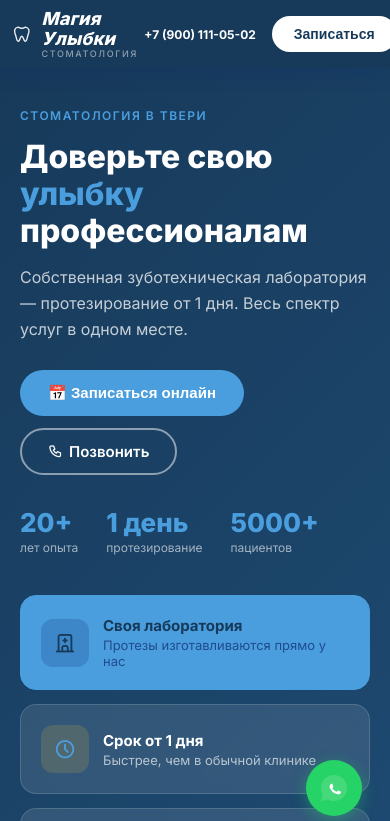
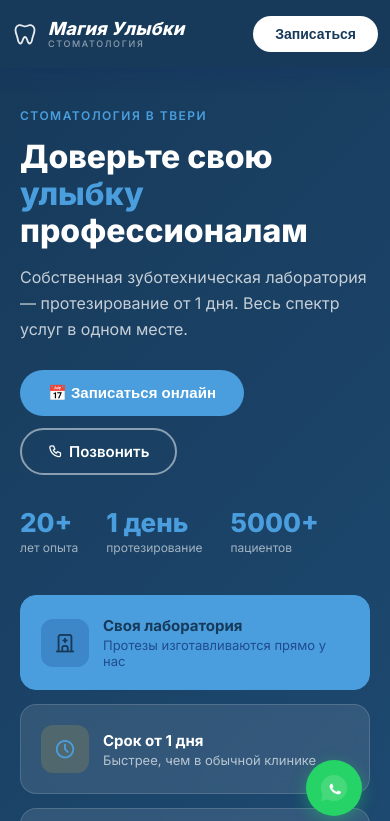
Before and after one commit to Mokush7/Magiya_ulibki, a plain HTML site: page index.html in a window 390 px wide. Shown: the top 821 px of the page. Drawn offline with Linux system fonts and the light colour scheme.

Commit message:
Убрать телефон из шапки на мобильных
Co-Authored-By: Claude Sonnet 4.6 <noreply@anthropic.com>
Claude-Session: https://claude.ai/code/session_0129xeZbuhtoN271zAXqkNjr

```diff
--- a/index.html
+++ b/index.html
@@ -292,7 +292,7 @@
       .nav-links { display: none; }
       .section { padding: 48px 20px; }
       .nav { padding: 0 12px; }
-      .nav-phone { font-size: 12px; }
+      .nav-phone { display: none; }
       .footer { flex-direction: column; text-align: center; padding: 24px 20px; }
       body { cursor: auto; }
       a, button, [onclick] { cursor: pointer; }
```
